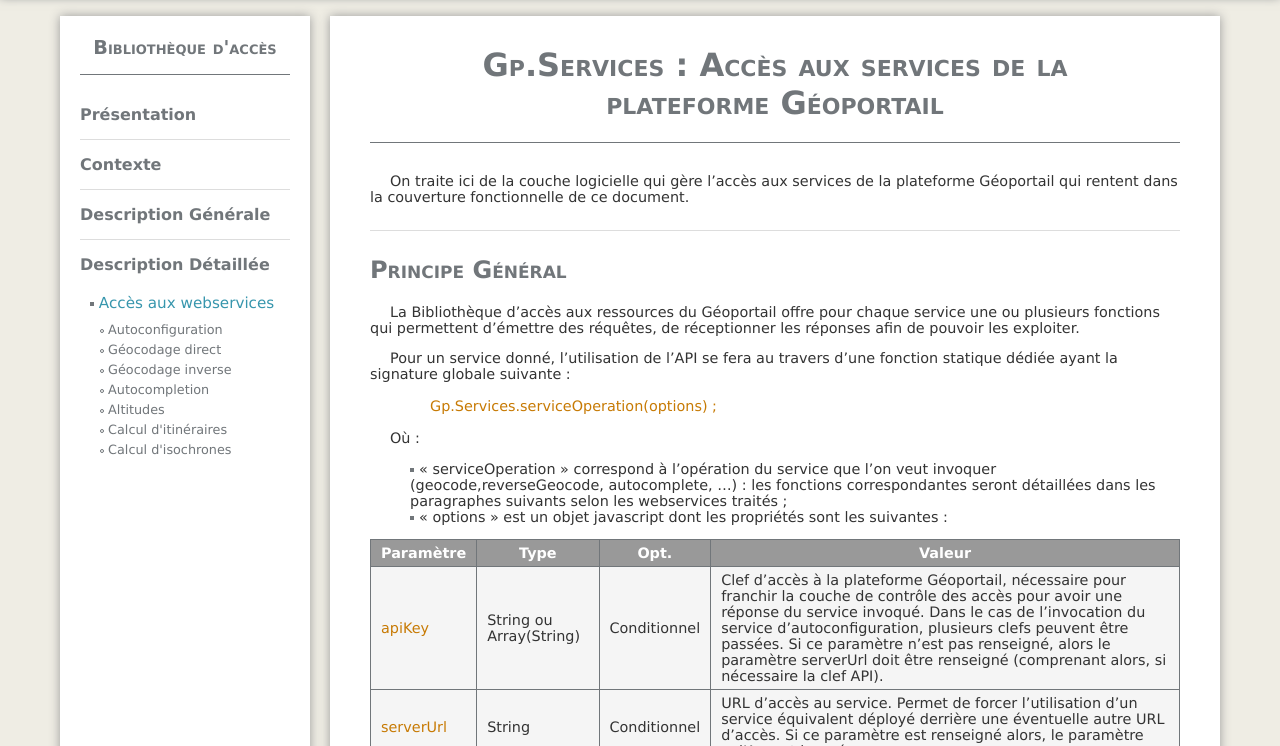
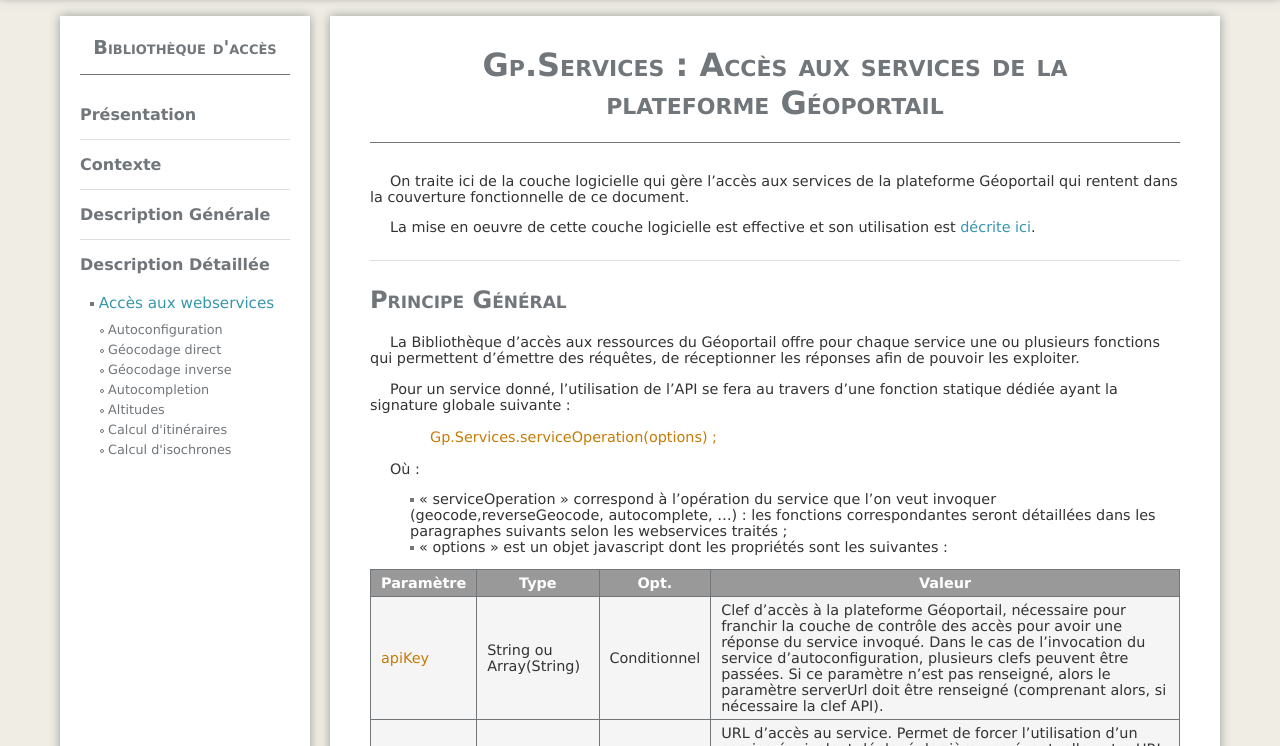
Before and after one commit to IGNF/evolution-apigeoportail, a Jekyll site: the page built from bibacces/dd_services.md, in a window 1280 px wide and 900 px high, cut to the strip 154-900 px from the top of the window. Built offline with Jekyll 4.4.1, drawn with Linux system fonts in a browser that asks for light colours; nearby versions of some CDN libraries; some web fonts are replaced.

Commit message:
maj bibaccess

```diff
--- a/bibacces/dd_services.md
+++ b/bibacces/dd_services.md
@@ -9,6 +9,8 @@
 # Gp.Services : Accès aux services de la plateforme Géoportail
 
 On traite ici de la couche logicielle qui gère l'accès aux services de la plateforme Géoportail qui rentent dans la couverture fonctionnelle de ce document.
+
+La mise en oeuvre de cette couche logicielle est effective et son utilisation est <a href="https://github.com/IGNF/geoportal-access-lib" target="_blank">décrite ici</a>.
 
 ## Principe Général
 
```
